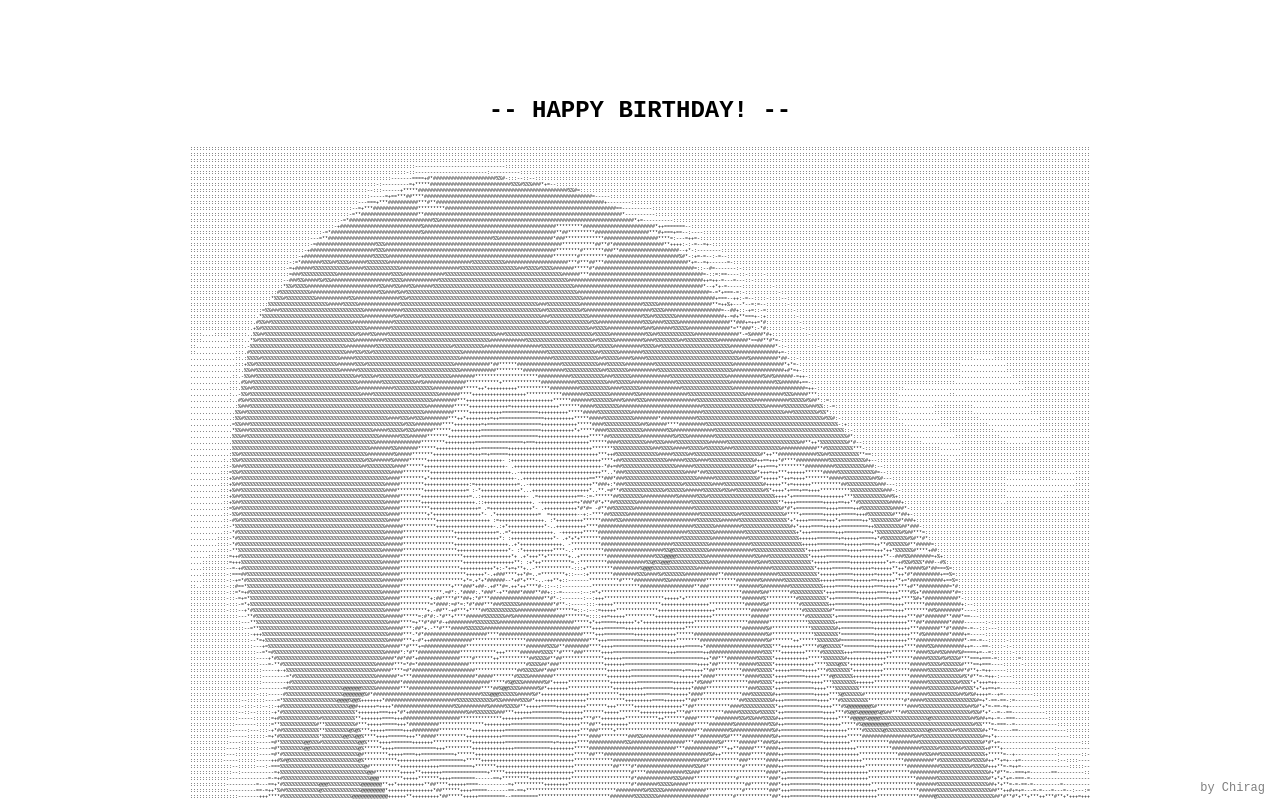
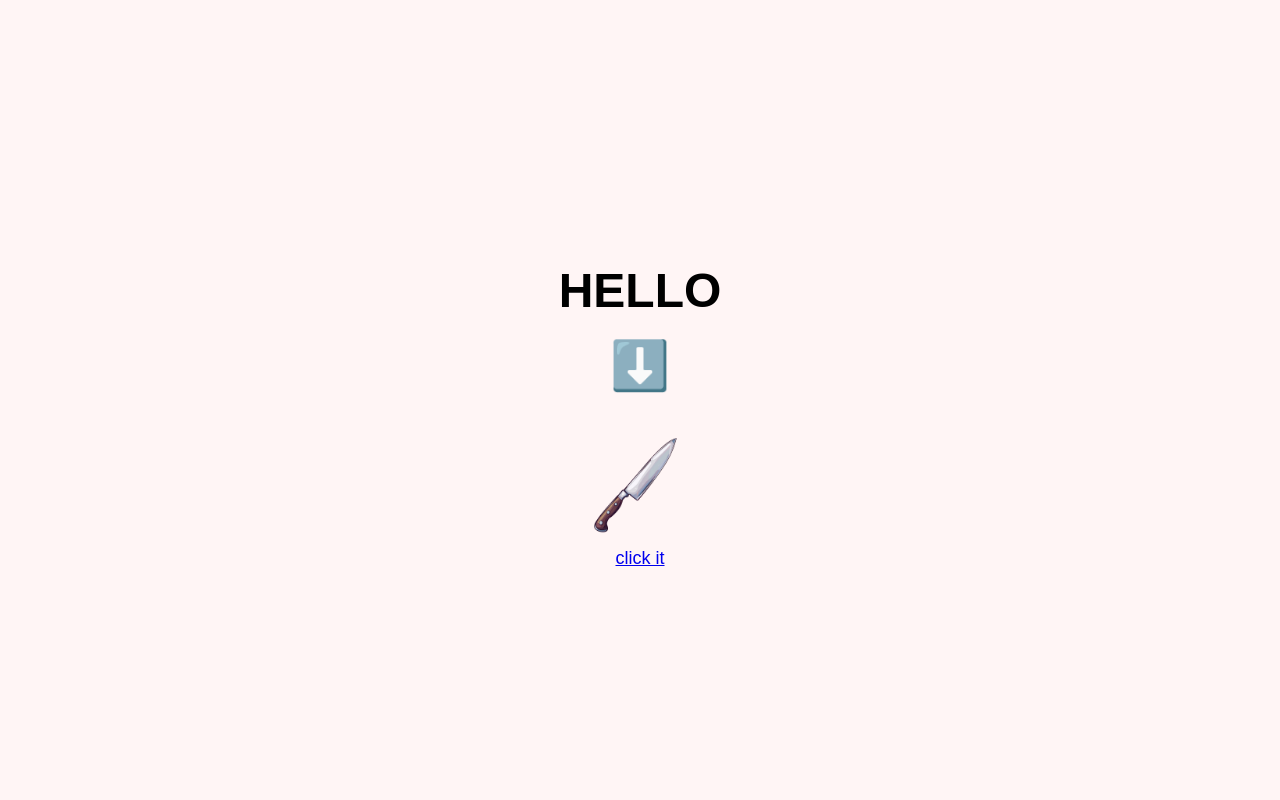
Before and after one commit to chiru3000/Surprise-Surprise, a plain HTML site: page index.html in a window 1280 px wide. Drawn offline with Linux system fonts and the light colour scheme.

Commit message:
Final 3-page site ready: index → cut → final

```diff
--- a/index.html
+++ b/index.html
@@ -1,69 +1,56 @@
 <!DOCTYPE html>
 <html lang="en">
 <head>
-  <meta charset="UTF-8" />
-  <title>Happy Birthday</title>
+  <meta charset="UTF-8">
+  <title>HELLO</title>
+  <link rel="stylesheet" href="style.css">
   <style>
-    html, body {
+    body {
       margin: 0;
       padding: 0;
-      height: 100%;
-      background: white;
-      font-family: monospace;
-      overflow: auto;
-    }
-
-    .ascii-container {
-      max-width: fit-content;
-      margin: 80px auto 20px auto;
-      text-align: center;
-      white-space: pre;
-      line-height: 6px;
-      font-size: 5px;
+      height: 100vh;
+      background: #fff5f5;
+      font-family: sans-serif;
+      display: flex;
+      flex-direction: column;
+      align-items: center;
+      justify-content: center;
     }
 
     h1 {
-      font-size: 24px;
+      font-size: 48px;
       margin-bottom: 20px;
     }
 
-    .footer {
-      margin-top: 20px;
-      font-weight: bold;
-      font-size: 16px;
+    .arrow {
+      font-size: 48px;
+      margin-bottom: 40px;
+      animation: bounce 1s infinite;
     }
 
-    .byline {
-      position: fixed;
-      bottom: 5px;
-      right: 15px;
-      font-size: 12px;
-      color: gray;
+    @keyframes bounce {
+      0%, 100% { transform: translateY(0); }
+      50% { transform: translateY(-10px); }
+    }
+
+    .knife {
+      width: 100px;
+      height: auto;
+      cursor: pointer;
+    }
+
+    .click-text {
+      margin-top: 10px;
+      font-size: 18px;
     }
   </style>
 </head>
-
 <body>
-  <div class="ascii-container">
-    <h1>-- HAPPY BIRTHDAY! --</h1>
-    <div id="asciiArt"></div>
-    <div class="footer">✨ Beautiful Cool Smart Di ✨</div>
-  </div>
-
-  <div class="byline">by Chirag</div>
-
-  <!-- ✅ Autoplaying background music -->
-  <audio autoplay loop>
-    <source src="assets/birthday_music.mp3" type="audio/mpeg">
-    Your browser does not support the audio element.
-  </audio>
-
-  <script>
-    fetch("assets/super_highres_ascii_plain.txt")
-      .then(response => response.text())
-      .then(data => {
-        document.getElementById("asciiArt").textContent = data;
-      });
-  </script>
+  <h1>HELLO</h1>
+  <div class="arrow">⬇️</div>
+  <a href="cut.html">
+    <img src="assets/knife.png" alt="Knife" class="knife">
+    <div class="click-text">click it</div>
+  </a>
 </body>
 </html>
```
Also changed, not shown: final.html (added, +69 -0 lines).
